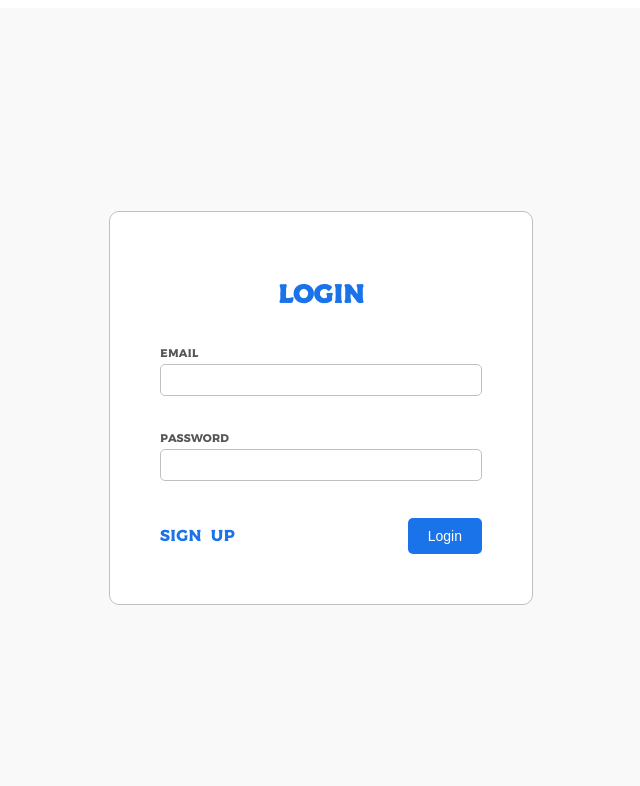
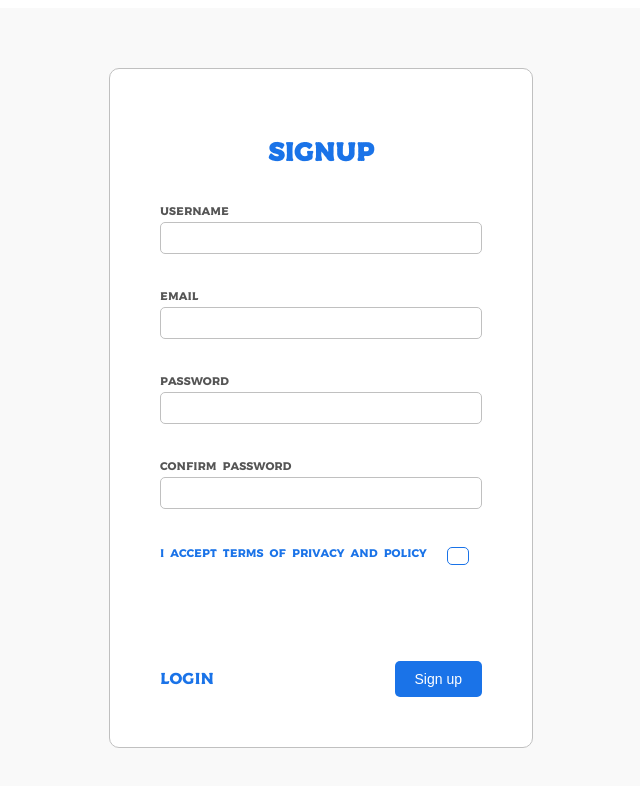
Before and after one commit to deaduchiha/Sign-validation, a React (Create React App) app: page /signUp in a window 1280 px wide. Shown: the top 786 px of the page, without its empty margins (319-959 px from the left). Built offline with nearby package versions, Linux system fonts and the light colour scheme.

Commit message:
install react router dom, and fix bugs and spa this project

```diff
--- a/src/App.js
+++ b/src/App.js
@@ -1,4 +1,5 @@
 import React from "react";
+import { Route, Routes } from "react-router-dom";
 
 // components
 import SignUp from "./components/SignUp/SignUp";
@@ -6,10 +7,13 @@
 
 const App = () => {
   return (
-    <div>
-      {/* <SignUp /> */}
-      <Login />
-    </div>
+    <>
+      <Routes>
+        <Route path="login" element={<Login />} />
+        <Route path="signUp" element={<SignUp />} />
+        <Route path="/" element={<Login />} />
+      </Routes>
+    </>
   );
 };
 
--- a/src/components/Login/Login.jsx
+++ b/src/components/Login/Login.jsx
@@ -1,4 +1,5 @@
 import React, { useState, useEffect } from "react";
+import { Link } from "react-router-dom";
 import FormField from "../SignUp/FormField";
 
 // function
@@ -14,11 +15,8 @@
 
 const Login = () => {
   const [data, setData] = useState({
-    username: "",
     email: "",
     password: "",
-    confirmPassword: "",
-    isAccepted: false,
   });
 
   const [errors, setErrors] = useState({});
@@ -86,7 +84,7 @@
         </div>
 
         <div className={styles.formButtons}>
-          <a href="http://google.com">Sign up</a>
+          <Link to="/signUp">SignUp</Link>
           <button type="submit">Login</button>
         </div>
       </form>
--- a/src/components/SignUp/SignUp.jsx
+++ b/src/components/SignUp/SignUp.jsx
@@ -11,11 +11,15 @@
 
 // styles
 import styles from "../../styles/Sign.module.css";
+import { Link } from "react-router-dom";
 
 const SignUp = () => {
   const [data, setData] = useState({
+    username: "",
     email: "",
     password: "",
+    confirmPassword: "",
+    isAccepted: false,
   });
 
   const [errors, setErrors] = useState({});
@@ -145,7 +149,7 @@
         </div>
 
         <div className={styles.formButtons}>
-          <a href="http://google.com">Login</a>
+          <Link to="/login">Login</Link>
           <button type="submit">Sign up</button>
         </div>
       </form>
--- a/src/components/validate.js
+++ b/src/components/validate.js
@@ -16,7 +16,7 @@
   else delete errors.password;
 
   if (type === "signup") {
-    if (!data.username.trim()) errors.username = "username required";
+    if (!data.username?.trim()) errors.username = "username required";
     else delete errors.username;
 
     if (!data.confirmPassword) errors.confirmPassword = "Confirm the password";
--- a/src/index.js
+++ b/src/index.js
@@ -1,9 +1,14 @@
 import React from "react";
 import ReactDOM from "react-dom/client";
+import { BrowserRouter as Router } from "react-router-dom";
 import App from "./App";
 
 // fonts
 import "./styles/fonts.css";
 
 const root = ReactDOM.createRoot(document.getElementById("root"));
-root.render(<App />);
+root.render(
+  <Router>
+    <App />
+  </Router>
+);
```
